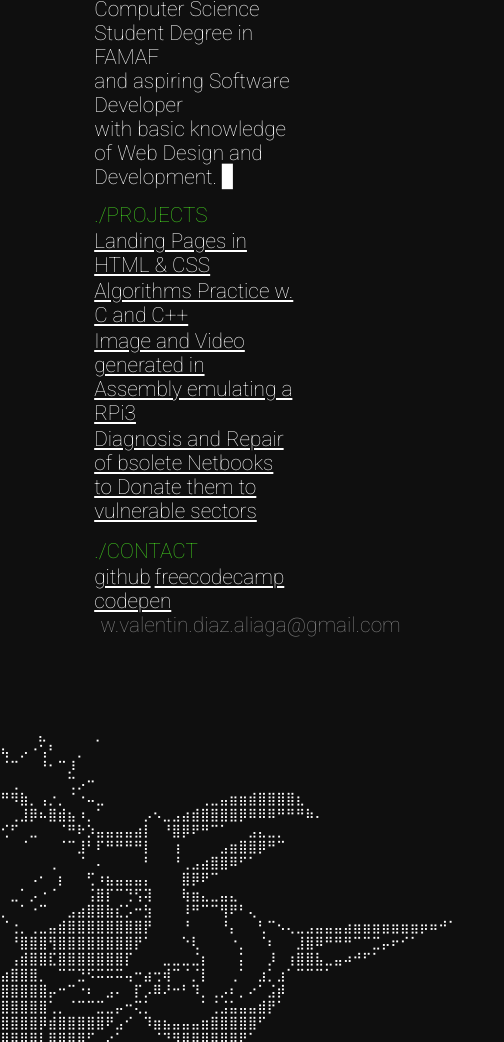
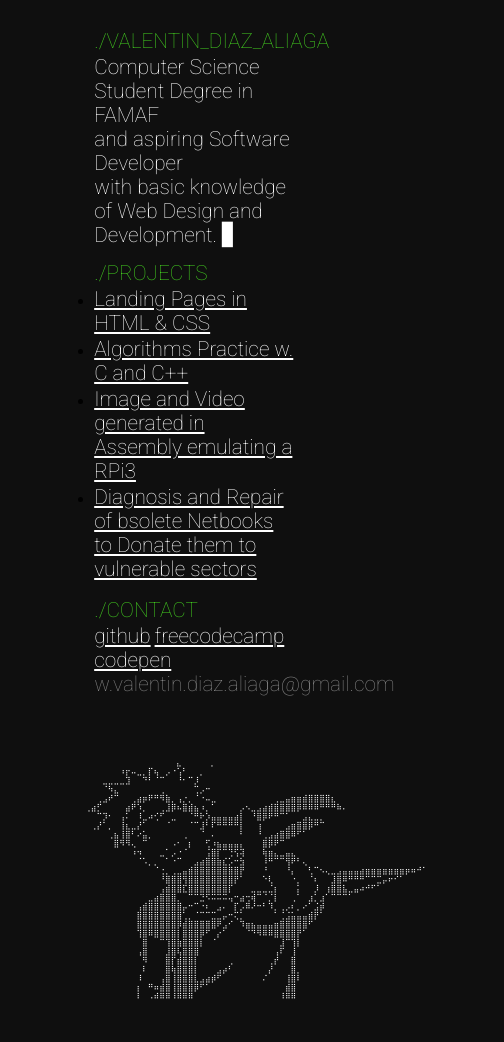
Before and after one commit to D173W/portfolio, a plain HTML site: page index.html in a window 390 px wide. Shown: the part 55-1097 px from the top of the page, 504 px wide, since content can reach past the window. After the commit the page ends 1076 px from the top, so only its background shows below. Drawn offline with Linux system fonts and the light colour scheme.

Commit message:
Update styles.css

```diff
--- a/styles.css
+++ b/styles.css
@@ -1,16 +1,28 @@
+
+
 /*media query x responsive*/
 @media (max-width: 900px) {
   main {
+    padding-top: 15%;
     display: flex;
     flex-direction: col;
     flex-wrap: wrap;
     justify-content: center;
   }
+
+
+
   #izq {
     margin-bottom: 10%;
   }
+  #der {
+    text-align: center;
+    font-size: 60%;
+    width: 60%;
+  }
 
 }
+
 
 /*Quiero trabajar en porcentajes asi lo hago de una*/
 
@@ -136,13 +148,12 @@ li {
   padding-bottom: 1%;
 }
 
-ul {
-    list-style: none;
+#codepen {
+  padding-right: 2%;
 }
 
 #mail {
   color: grey;
-  padding-left: 3%;
 }
 
 /*separadores*/
```
